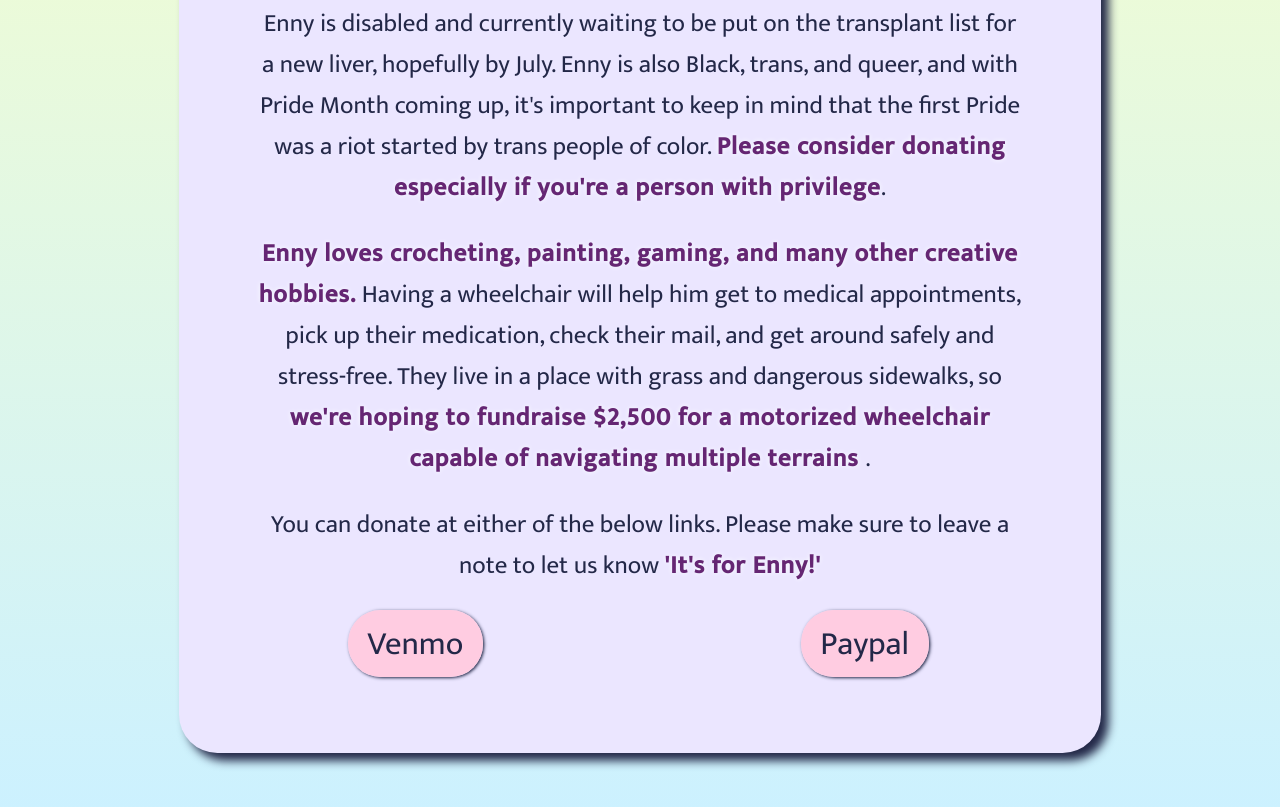
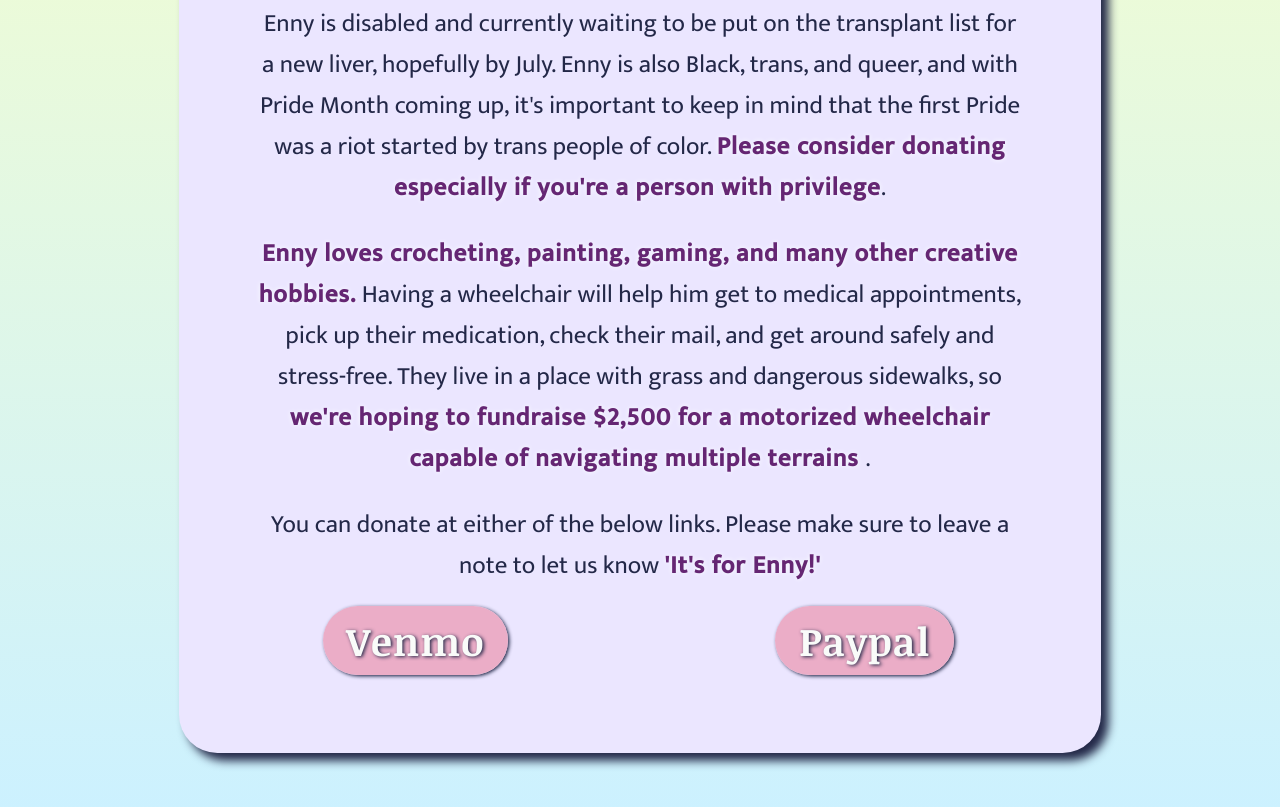
Before and after one commit to lukeshafer/enny-fundraiser, a Svelte app: page / in a window 1280 px wide. Shown: the part 390-1197 px from the top of the page. Built offline with nearby package versions, Linux system fonts and the light colour scheme.

Commit message:
Improved button styles

```diff
--- a/src/app.css
+++ b/src/app.css
@@ -5,7 +5,7 @@
 	--secondary: hsl(168, 100%, 99%);
 	--accent: #faffc7;
 	--accent-secondary: #ccf1ff;
-	--tertiary: hsl(335, 100%, 90%);
+	--tertiary: hsl(335, 60%, 80%);
 	--light: hsl(128, 27%, 98%);
 	--dark: hsl(232, 34%, 21%);
 	--dark-second: hsl(289, 50%, 30%);
@@ -82,19 +82,24 @@ strong {
 }
 
 .btn {
+	font: var(--subheading);
+	font-weight: 700;
+	letter-spacing: 1px;
+	font-size: 1.2em;
 	background-color: var(--tertiary);
 	text-decoration: none;
-	color: var(--dark);
+	color: var(--light);
 	padding: 0.2em 0.6em;
 	border-radius: 1em;
 	box-shadow: 0.04em 0.03em 0.1em var(--dark);
+	text-shadow: 0.04em 0.03em 0.1em var(--dark);
 	white-space: nowrap;
 	margin-left: 0;
 	display: absolute;
 }
 
-.btn:hover {
-	font-size: 1.2em;
+a.btn:hover {
+	font-size: 1.4em;
 	filter: brightness(120%);
 }
 
```
